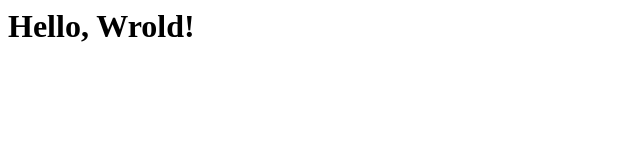
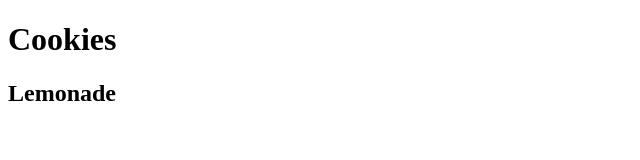
Before and after one commit to jakew3/mysite, a plain HTML site: page index.html in a window 1280 px wide. Shown: the whole page, without its empty margins (0-640 px from the left). Drawn offline with Linux system fonts and the light colour scheme.

Commit message:
Learned about self closing tags and h tags

```diff
--- a/index.html
+++ b/index.html
@@ -1 +1,11 @@
-<h1>Hello, Wrold!</h1>
+<!doctype html>
+<html>
+	<head>
+		<title>My Site</title>
+	</head>
+	<body>
+		<h1>Cookies</h1>
+		<h2>Lemonade</h2>
+
+	</body>
+</html>
```
